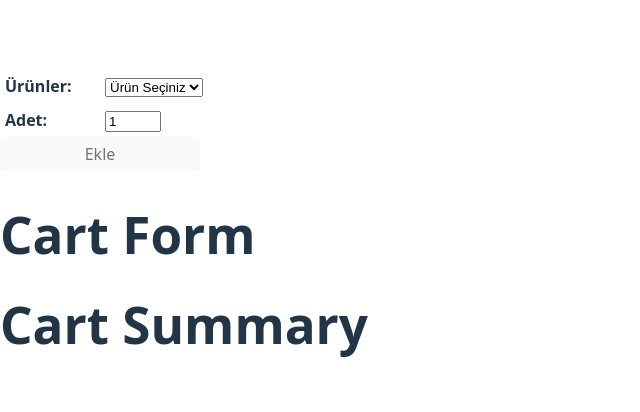
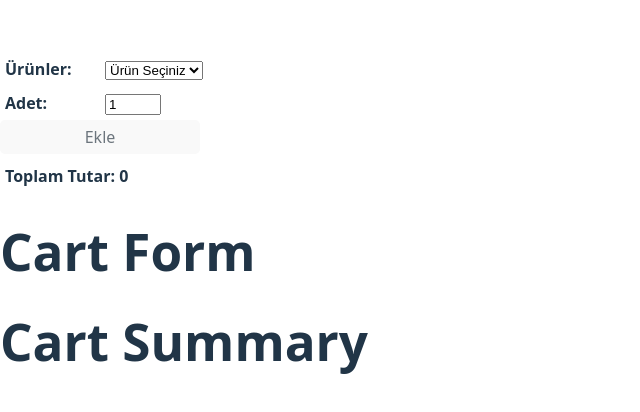
Before and after one commit to neominalsolutions/browser-routing-with-react-app, a React (Vite) app: page / in a window 1280 px wide. Shown: the part 172-584 px from the top of the page, without its empty margins (0-640 px from the left). Built offline with nearby package versions, Linux system fonts and the light colour scheme.

Commit message:
Label Güncelleme

```diff
--- a/src/components/label/label.tsx
+++ b/src/components/label/label.tsx
@@ -1,4 +1,4 @@
-import { useEffect } from "react";
+import { useEffect } from 'react';
 
 type LabelProps = {
 	text: string;
@@ -11,11 +11,11 @@ function Label({ text, value }: LabelProps) {
 	}, []); //[value]
 
 	return (
-		<>
+		<div style={{ marginTop: 10 }}>
 			<label style={{ padding: 5, fontWeight: 'bold' }}>
 				{text}: {value}
 			</label>
-		</>
+		</div>
 	);
 }
 
--- a/src/pages/cart/components/cart-form.tsx
+++ b/src/pages/cart/components/cart-form.tsx
@@ -5,6 +5,7 @@
 
 import Button from '../../../components/button/button';
 import Dropdown from '../../../components/dropdown/dropdown.component';
+import Label from '../../../components/label/label';
 import NumericInput from '../../../components/numeric-input/numeric-input';
 
 function CartForm() {
@@ -56,6 +57,8 @@ function CartForm() {
 				Ekle
 			</Button>
 
+			<Label text="Toplam Tutar" value={0} />
+
 			<h1>Cart Form</h1>
 		</>
 	);
```
